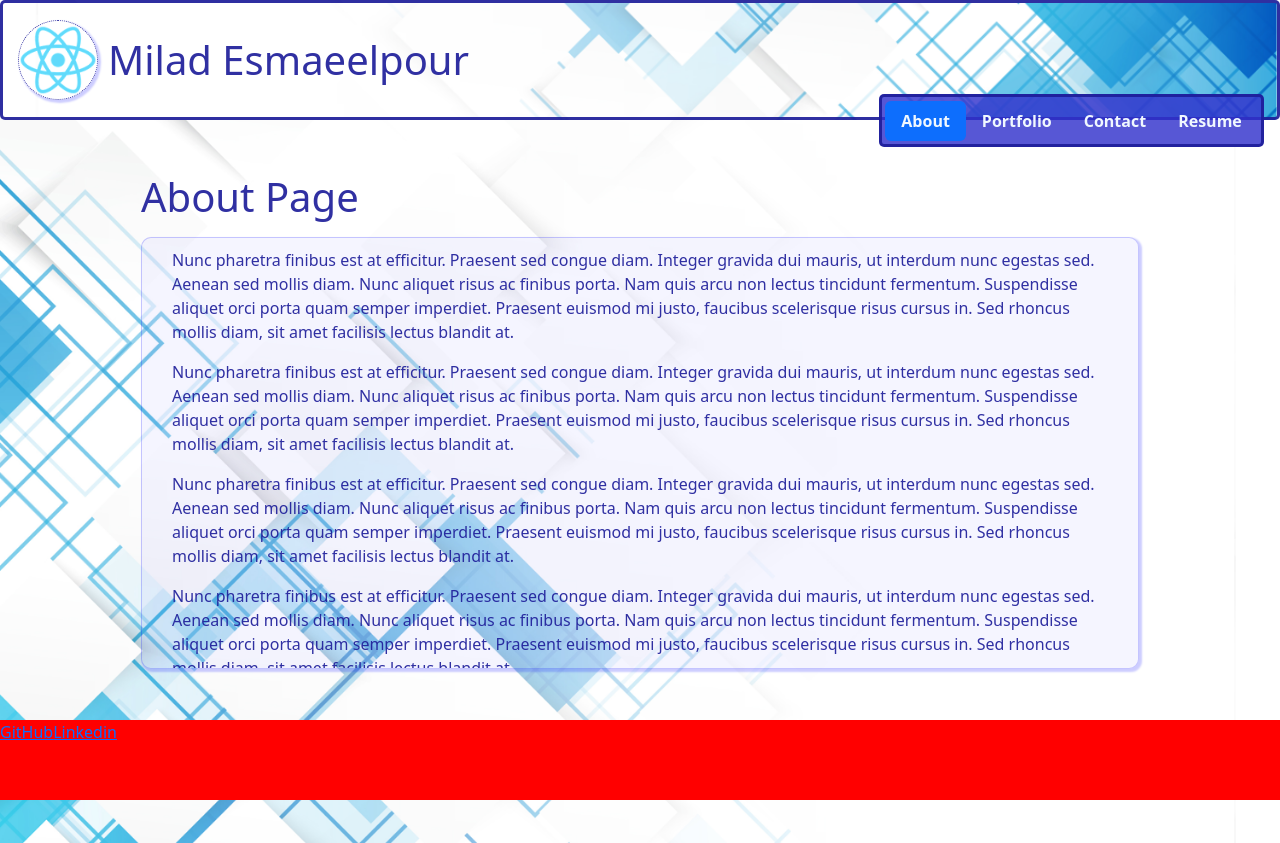
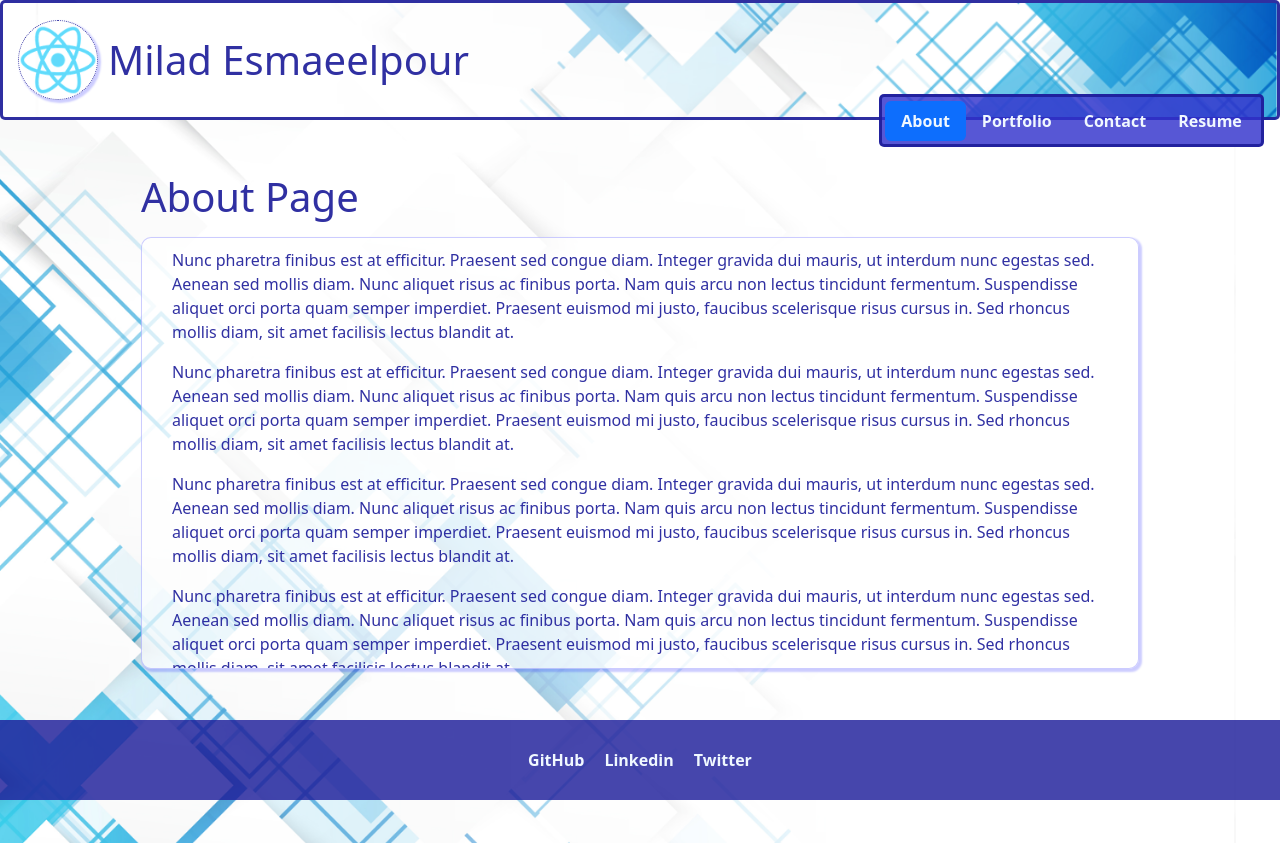
Before and after one commit to miladesmailpour/preact-ortfolio, a React (Create React App) app: page / in a window 1280 px wide. Built offline with nearby package versions, Linux system fonts and the light colour scheme.

Commit message:
social media linke added to footer

```diff
--- a/src/components/Footer.js
+++ b/src/components/Footer.js
@@ -1,21 +1,19 @@
 import React from "react";
 
-const styles = {
-  headerStyle: {
-    background: "red",
-  },
-  headingStyle: {
-    fontSize: "100px",
-  },
-};
-
-const Header = () => {
+const Footer = () => {
   return (
-    <footer style={styles.headerStyle} className="header">
-      <a href="https://github.com/miladesmailpour/">GitHub</a>
-      <a href="https://www.linkedin.com/in/milad-esmaeelpour/">Linkedin</a>
+    <footer>
+      <div>
+        <a href="https://github.com/miladesmailpour/">GitHub</a>
+      </div>
+      <div>
+        <a href="https://www.linkedin.com/in/milad-esmaeelpour/">Linkedin</a>
+      </div>
+      <div>
+        <a href="https://twitter.com/MiladEsmailpour/">Twitter</a>
+      </div>
     </footer>
   );
 };
 
-export default Header;
+export default Footer;
--- a/src/components/Home.css
+++ b/src/components/Home.css
@@ -5,6 +5,8 @@
   --navbar-bgc: rgba(51, 51, 204, 0.82);
   --main-font-color: rgba(30, 30, 154, 0.92);
   --main-child-bgc: rgba(240, 255, 255, 0.5);
+  --footer-bgc: rgba(30, 30, 154, 0.82);
+  --footer-color: aliceblue;
 }
 main {
   display: flex;
@@ -71,4 +73,18 @@ footer {
   bottom: 0;
   height: 10%;
   width: 100%;
+  display: flex;
+  flex-wrap: wrap;
+  background-color: var(--footer-bgc);
+  align-items: center;
+  justify-content: center;
+  padding: 10px;
 }
+footer div{
+  margin: 10px;
+}
+footer a {
+  color: var(--footer-color);
+  text-decoration: none;
+  font-weight: bold;
+}
--- a/src/components/pages/About.css
+++ b/src/components/pages/About.css
@@ -2,7 +2,7 @@
   --w-s-tr: rgba(0, 0, 0, 0.3);
   --w-s-th: rgba(42, 27, 204, 0.9);
   --about-content-border:rgba(0, 0, 255, 0.2);
-  --about-content-bgc:rgba(0, 0, 255, 0.04);
+  --about-content-bgc:rgba(255, 255, 255, 0.7);
 }
 #about-title {
   /* background-color: aqua; */
```
